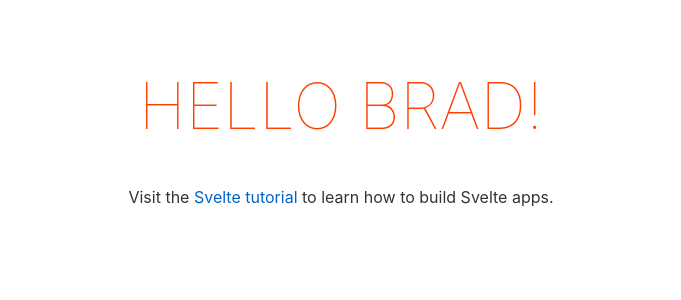
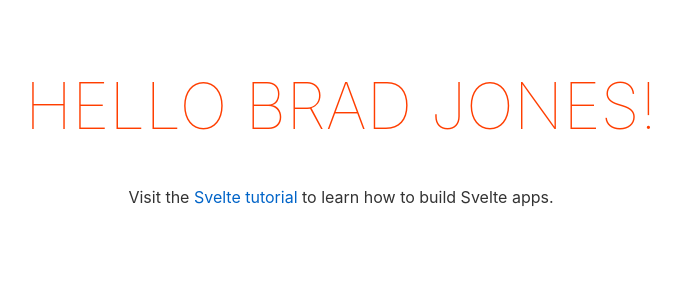
Before and after one commit to meIwata/svelte-feedback-app, a Svelte app: page / in a window 1280 px wide. Shown: the top 300 px of the page, without its empty margins (299-980 px from the left). Built offline with nearby package versions, Linux system fonts and the light colour scheme.

Commit message:
reactive value

```diff
--- a/src/App.svelte
+++ b/src/App.svelte
@@ -1,5 +1,8 @@
 <script>
-	let name = "Brad";
+	let firstName = "Brad";
+	let lastName = "Jones";
+
+	$: name = firstName + " " + lastName;
 </script>
 
 <main>
```
